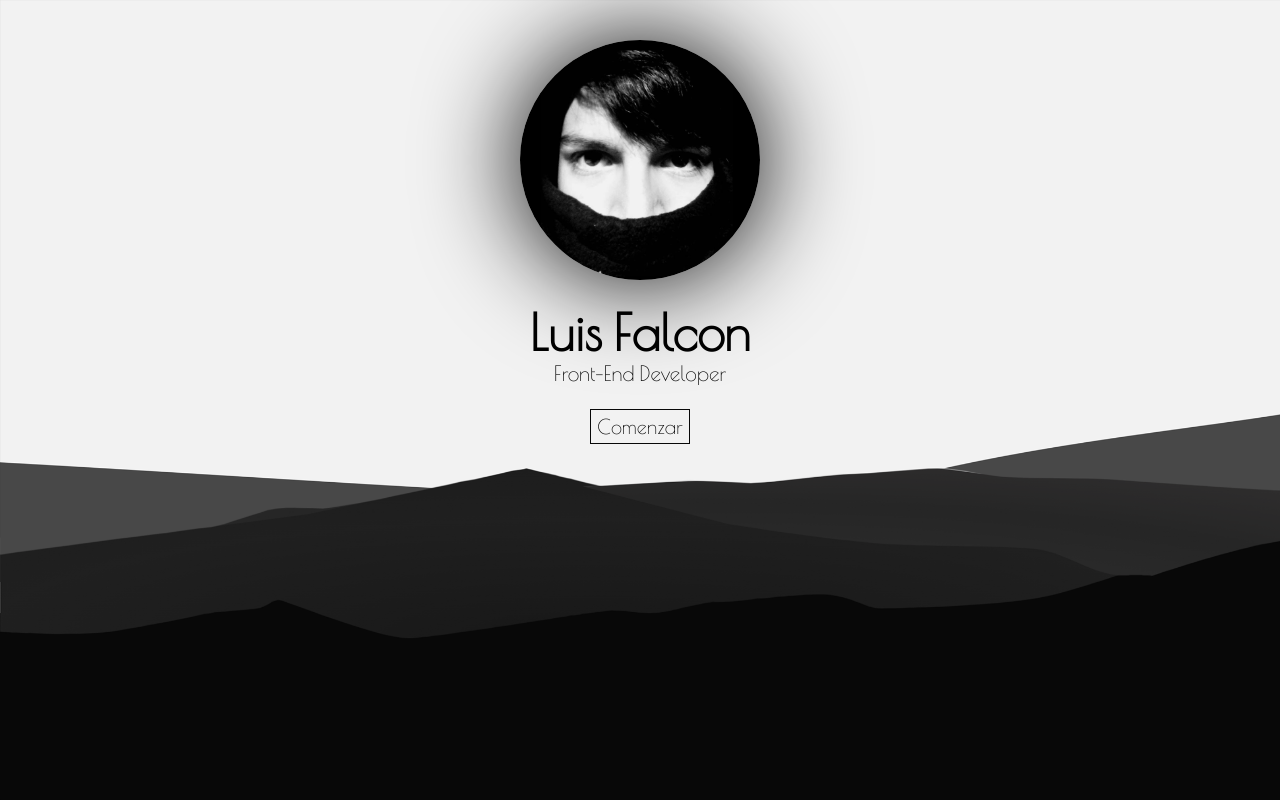
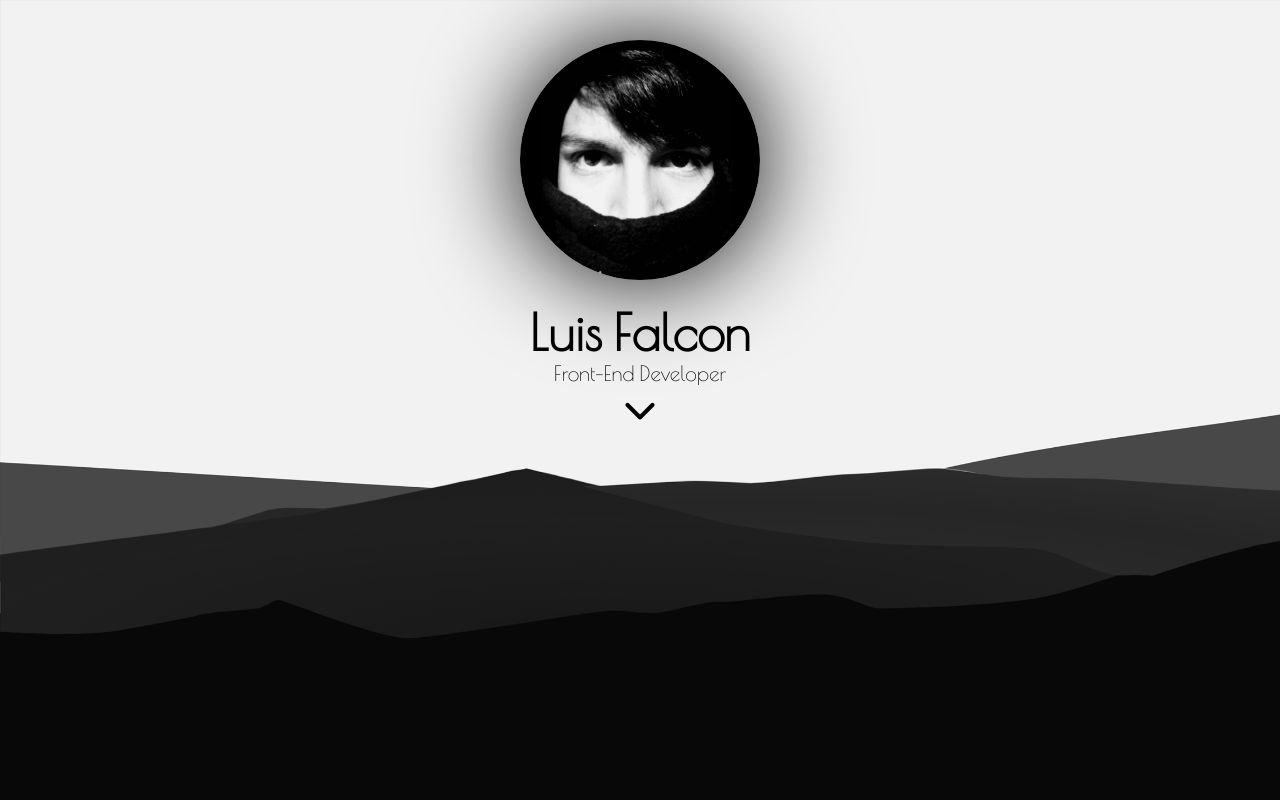
Before and after one commit to LuisDark123/LuisDark123, a plain HTML site: page index.html in a window 1280 px wide. Shown: the top 800 px of the page. Drawn offline with nearby package versions, Linux system fonts and the light colour scheme.

Commit message:
Icomoon Fonts Establecido

```diff
--- a/css/style.css
+++ b/css/style.css
@@ -23,11 +23,11 @@
 /*Icomoon Fonts*/
 @font-face {
   font-family: 'icomoon';
-  src:  url('fonts/icomoon.eot?wlaigb');
-  src:  url('fonts/icomoon.eot?wlaigb#iefix') format('embedded-opentype'),
-    url('fonts/icomoon.ttf?wlaigb') format('truetype'),
-    url('fonts/icomoon.woff?wlaigb') format('woff'),
-    url('fonts/icomoon.svg?wlaigb#icomoon') format('svg');
+  src:  url('../fonts/icomoon.eot?6em6h7');
+  src:  url('../fonts/icomoon.eot?6em6h7#iefix') format('embedded-opentype'),
+    url('../fonts/icomoon.ttf?6em6h7') format('truetype'),
+    url('../fonts/icomoon.woff?6em6h7') format('woff'),
+    url('../fonts/icomoon.svg?6em6h7#icomoon') format('svg');
   font-weight: normal;
   font-style: normal;
 }
@@ -40,10 +40,12 @@
   font-variant: normal;
   text-transform: none;
   line-height: 1;
+
   -webkit-font-smoothing: antialiased;
   -moz-osx-font-smoothing: grayscale;
 }
 
+.icon-chevron-down:before { content: "\e90c"; }
 .icon-code:before { content: "\e900"; }
 .icon-facebook:before { content: "\e901"; }
 .icon-github:before { content: "\e902"; }
@@ -86,14 +88,7 @@ section{
 .black{ color: black; }
 
 .button{
-	width: 100px;
-	height: auto;
-	margin-top: 3vh;
-	padding: 5px;
-	border: none;
-	border: 1px solid #080808;
-	font-size: 20px;
-	background-color: transparent;
+	font-size: 50px;
 	cursor: pointer;
 }
 
@@ -109,9 +104,7 @@ section{
 	padding-bottom: 20vh;
 }
 
-.color{
-	background-color: red;
-}
+.color{ background-color: red; }
 
 /*Pantalla de carga*/
 .preload{
--- a/index.html
+++ b/index.html
@@ -19,9 +19,7 @@
 	<img src="images/user.jpg" class="redimension_img" alt="luisfalconimage">
     <h1 class="top_margin black">Luis Falcon</h1>
     <p class="slogan black">Front-End Developer</p>
-    <a onclick="$('#section2').animatescroll();">
-    	<button class="button black">Comenzar</button>
-    </a>
+    <a onclick="$('#section2').animatescroll();"><span class="button black icon-chevron-down"></span></a>
 </section>
 <section class="section_adaptive center" id="section2">
 	<h2 class="top_margin_section">¿Quién soy?</h2>
```
Also changed, not shown: css/style-dist.css (+4 -4 lines), fonts/icomoon.ttf, fonts/icomoon.woff, 2 other files.
